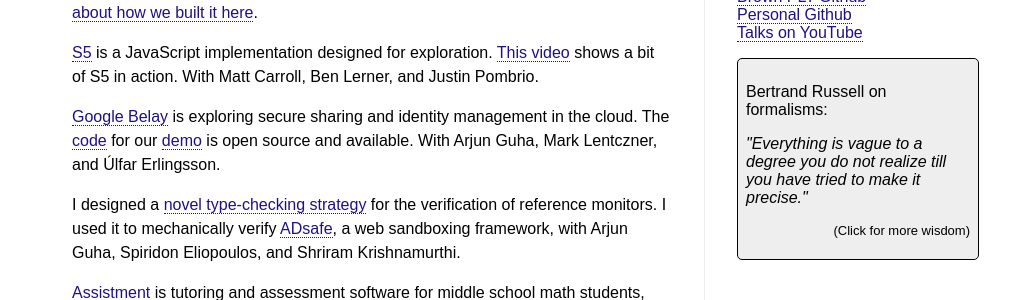
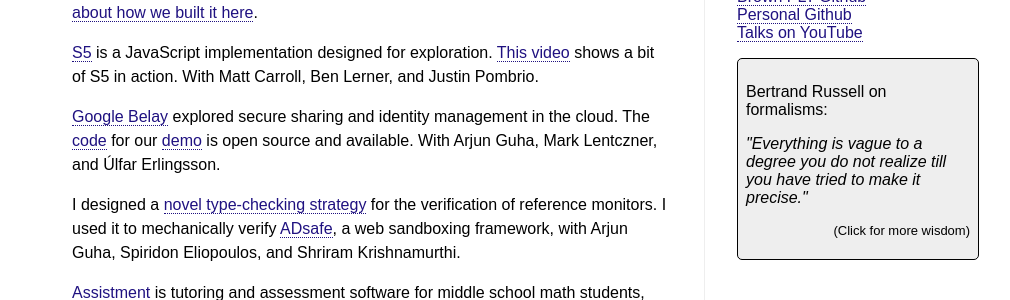
Before and after one commit to jpolitz/jpolitz.github.com, a Jekyll site: the page index.html, which Jekyll copies as it is, in a window 1280 px wide. Shown: the part 396-696 px from the top of the page, without its empty margins (56-1066 px from the left). Built offline with Jekyll 4.4.1, drawn with Linux system fonts in a browser that asks for light colours.

Commit message:
past tense

```diff
--- a/index.html
+++ b/index.html
@@ -95,7 +95,7 @@
 
 			<li>
 			<a href="https://sites.google.com/site/belayresearchproject/">Google Belay</a>
-			is exploring secure sharing and identity management in the cloud.  The <a href="http://code.google.com/p/google-belay/">code</a> for our
+			explored secure sharing and identity management in the cloud.  The <a href="http://code.google.com/p/google-belay/">code</a> for our
       <a id="belay-show"
 class="video-toggle"
 data-video="belay-video"
```
